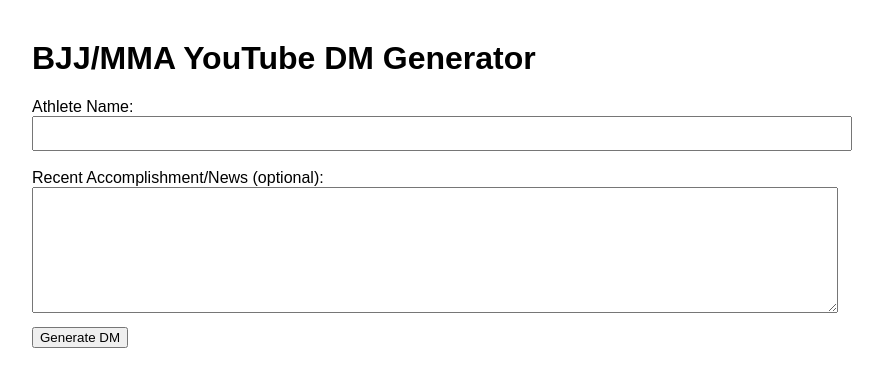
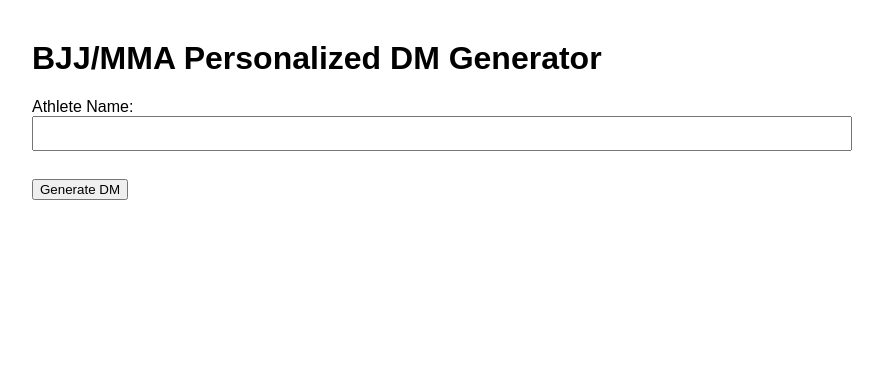
Before and after one commit to Code-With-Robby/AI-Social-Media-Manager, a Flask app: page / in a window 1280 px wide. Shown: the top 387 px of the page, without its empty margins (8-891 px from the left). Run offline with Flask 3, Linux system fonts and the light colour scheme.

Commit message:
Update index.html

```diff
--- a/templates/index.html
+++ b/templates/index.html
@@ -5,18 +5,15 @@
     <title>BJJ/MMA DM Generator</title>
     <style>
         body { font-family: Arial, sans-serif; margin: 40px; max-width: 800px; }
-        textarea { width: 100%; height: 120px; margin-bottom: 10px; }
-        #result { white-space: pre-wrap; border: 1px solid #ccc; padding: 15px; margin-top: 20px; min-height: 100px; }
+        input, textarea { width: 100%; padding: 8px; margin-bottom: 10px; }
+        #result { white-space: pre-wrap; border: 1px solid #ccc; padding: 15px; min-height: 120px; margin-top: 20px; }
     </style>
 </head>
 <body>
-    <h1>BJJ/MMA YouTube DM Generator</h1>
+    <h1>BJJ/MMA Personalized DM Generator</h1>
     <form method="POST" action="/generate_dm_ui">
         <label>Athlete Name:</label><br>
-        <input type="text" name="athlete_name" value="{{ athlete_name }}" required style="width:100%; padding:8px;"><br><br>
-
-        <label>Recent Accomplishment/News (optional):</label><br>
-        <textarea name="accomplishment">{{ accomplishment }}</textarea><br>
+        <input type="text" name="athlete_name" value="{{ athlete_name }}" required><br><br>
 
         <button type="submit">Generate DM</button>
     </form>
```
